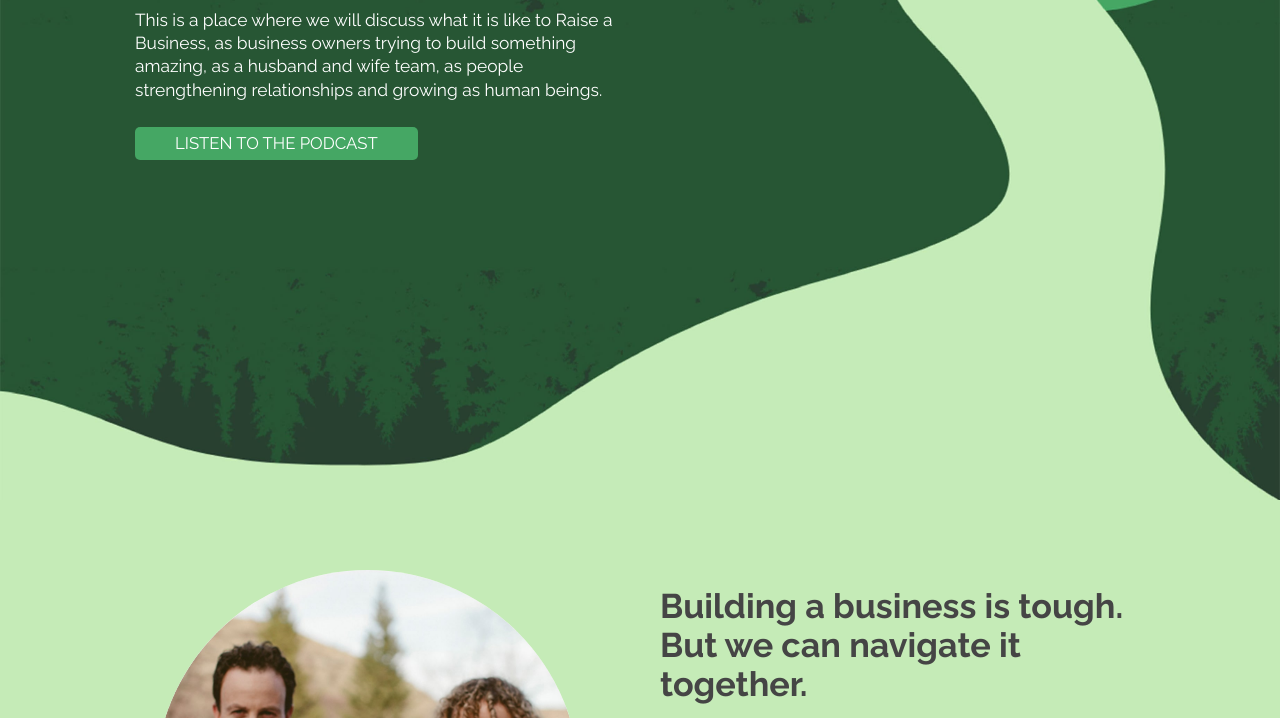
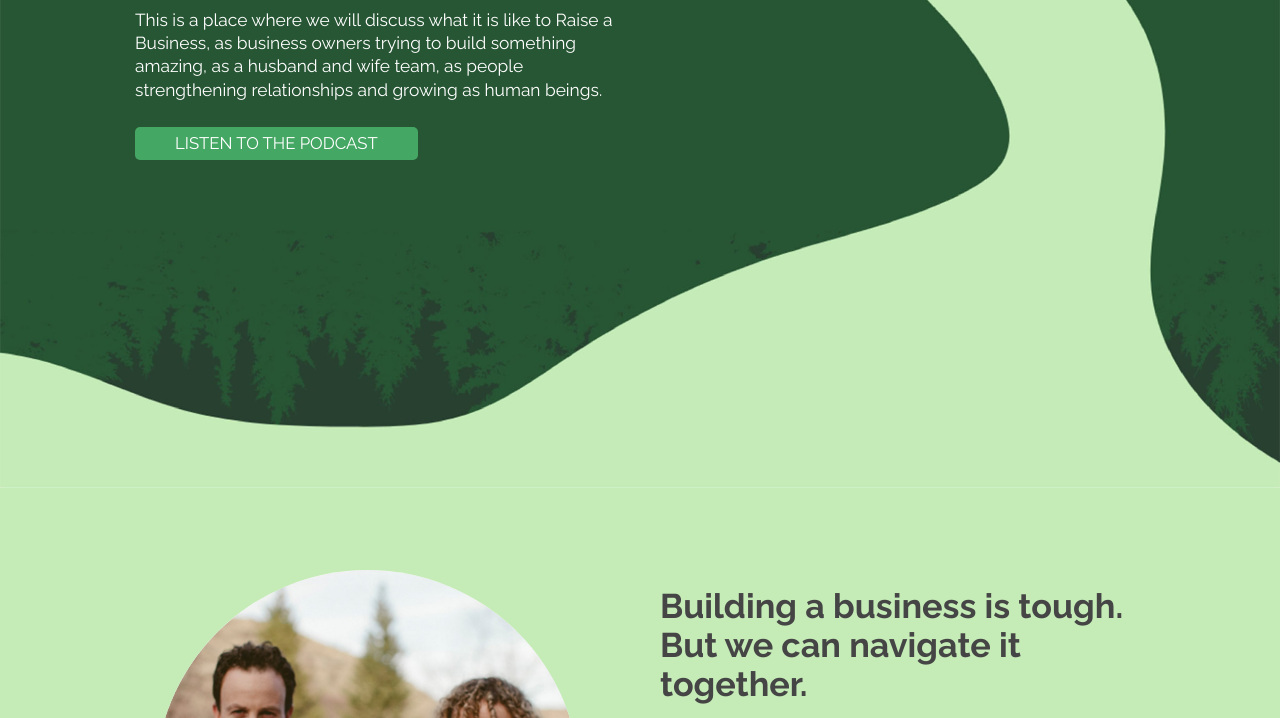
Before and after one commit to Rouncer27/raising-business, a Gatsby site: page / in a window 1280 px wide. Shown: the part 412-1130 px from the top of the page. Built offline with nearby package versions, Linux system fonts and the light colour scheme; Gatsby itself is replaced by a stand-in of ours.

Commit message:
background fixes

```diff
--- a/src/components/Header.js
+++ b/src/components/Header.js
@@ -58,11 +58,7 @@
     }
 
     @media (min-width: 1025px) {
-      margin-bottom: 1vw;
-    }
-
-    @media (min-width: 1300px) {
-      margin-bottom: 1vw;
+      margin-bottom: 3vw;
     }
 
     a {
--- /dev/null
+++ b/src/components/HomeComponents/BGImage.js
@@ -0,0 +1,35 @@
+import React from "react"
+import { graphql, useStaticQuery } from "gatsby"
+import Img from "gatsby-image"
+import styled from "styled-components"
+
+const BGImageStyled = styled.div`
+  width: 100%;
+  height: 100%;
+`
+
+const getData = graphql`
+  {
+    background: file(
+      relativePath: { eq: "raising-a-business-background.jpg" }
+    ) {
+      childImageSharp {
+        fluid(quality: 100, maxWidth: 2500) {
+          ...GatsbyImageSharpFluid_withWebp
+        }
+      }
+    }
+  }
+`
+
+const BGImage = () => {
+  const data = useStaticQuery(getData)
+  const imageData = data.background.childImageSharp.fluid
+  return (
+    <BGImageStyled>
+      <Img fluid={imageData} alt="Raising A Business Podcast" />
+    </BGImageStyled>
+  )
+}
+
+export default BGImage
--- a/src/components/HomeComponents/Intro.js
+++ b/src/components/HomeComponents/Intro.js
@@ -2,6 +2,7 @@
 import { Link } from "gatsby"
 import styled from "styled-components"
 import BackgroundImage from "./BackgroundImage"
+import BGImage from "./BGImage"
 import {
   H1White,
   BtnMain,
@@ -11,6 +12,7 @@
 
 const IntroStyled = styled.section`
   position: relative;
+  background-color: var(--accent);
 
   @media (min-width: 768px) {
     padding-top: 35rem;
@@ -27,10 +29,12 @@
   }
 
   .introContent {
+    position: relative;
     width: 100%;
     max-width: 50rem;
     margin-right: auto;
     margin-left: 0;
+    z-index: 10;
   }
 
   h1 {
@@ -54,16 +58,31 @@
     left: 0;
     width: 100%;
     height: 100%;
-    z-index: -1;
+    z-index: 1;
 
-    .mainbgImage {
+    @media (min-width: 1025px) {
+      top: -2rem;
+    }
+
+    @media (min-width: 1250px) {
+      top: -3vw;
+    }
+
+    @media (min-width: 1375px) {
+      top: -4vw;
+    }
+    @media (min-width: 1700px) {
+      top: -5.5vw;
+    }
+
+    ${"" /* .mainbgImage {
       position: absolute !important;
       top: 0;
       left: 0;
       width: 100%;
       height: 100%;
       background-position: 50% 0% !important;
-    }
+    } */}
   }
 `
 
@@ -83,7 +102,7 @@
         </div>
       </div>
       <div className="backgroundGraphic">
-        <BackgroundImage />
+        <BGImage />
       </div>
     </IntroStyled>
   )
```
